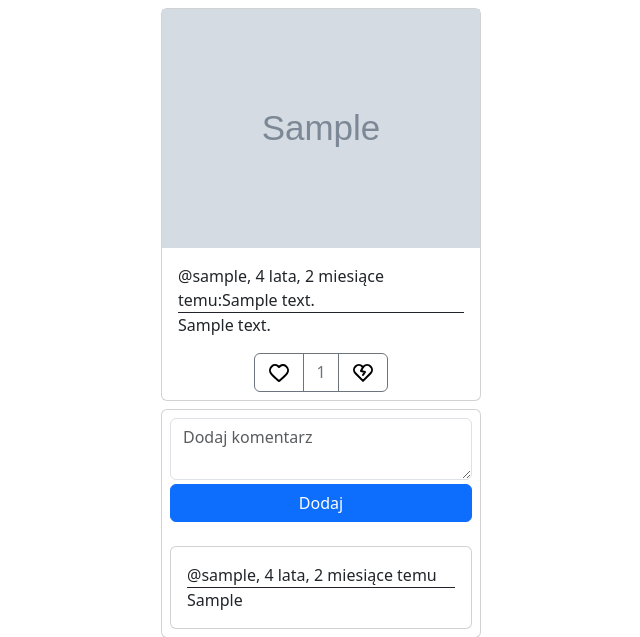
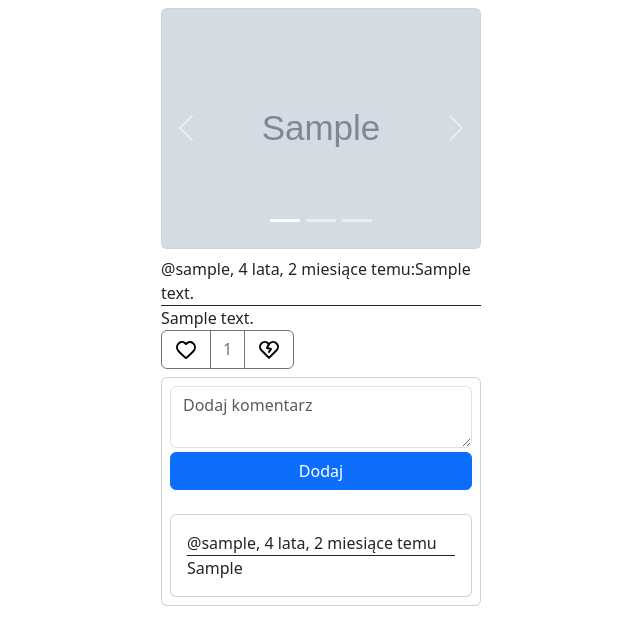
Before and after one commit to Ja-ku-ba/aniBuddy, a Django app: page /post/1 in a window 1280 px wide. Shown: the part 48-685 px from the top of the page, without its empty margins (319-959 px from the left). Run offline with Django 5.2, Linux system fonts and the light colour scheme; tables that the repository leaves empty hold one stand-in row (values such as "Sample post"); grey boxes marked "Sample" are stand-in pictures.

Commit message:
images does not overlap each other in carousele when the page is loaded

```diff
--- /dev/null
+++ b/pages/templates/components/postImageShow.html
@@ -0,0 +1,36 @@
+{% if "/post/" in request.path %}
+
+<div id="carouselExampleIndicators" class="carousel slide" data-bs-ride="carousel">
+  <div class="carousel-indicators">
+    <button type="button" data-bs-target="#carouselExampleIndicators" data-bs-slide-to="0" class="active" aria-current="true" aria-label="Slide 1"></button>
+    <button type="button" data-bs-target="#carouselExampleIndicators" data-bs-slide-to="1" aria-label="Slide 2"></button>
+    <button type="button" data-bs-target="#carouselExampleIndicators" data-bs-slide-to="2" aria-label="Slide 3"></button>
+  </div>
+  <div class="carousel-inner">
+      {% for image in images %}
+          <div class="carousel-item {% if forloop.first %}active{% endif %}">
+            <img src="{{ MEDIA_URL }}/media/{{ image.image }}" class="d-block w-100" alt="{{ image.pk }}">
+          </div>
+      {% endfor %}
+  </div>
+
+</div>
+  <button class="carousel-control-prev" type="button" data-bs-target="#carouselExampleIndicators" data-bs-slide="prev">
+    <span class="carousel-control-prev-icon" aria-hidden="true"></span>
+    <span class="visually-hidden">Previous</span>
+  </button>
+  <button class="carousel-control-next" type="button" data-bs-target="#carouselExampleIndicators" data-bs-slide="next">
+    <span class="carousel-control-next-icon" aria-hidden="true"></span>
+    <span class="visually-hidden">Next</span>
+  </button>
+</div>
+{% else %}
+{% if post.image_first %}
+    <img
+            src="{{ MEDIA_URL }}/media/{{ post.image_first }}"
+            id="local-image"
+            class="fit-image"
+            alt="@{{ post.username }}{{ post.added }}"
+    />
+{% endif %}
+{% endif %}
--- a/pages/templates/components/postShow.html
+++ b/pages/templates/components/postShow.html
@@ -1,19 +1,11 @@
 {% load humanize %}
-
 <div class="card post-image my-2">
-    {% if post.image_first %}
-        <img
-                src="{{ MEDIA_URL }}/media/{{ post.image_first }}"
-                id="local-image"
-                class="fit-image"
-                alt="@{{ post.username }}{{ post.added }}"
-        />
-    {% endif %}
+    {% include "components/postImageShow.html" %}
     <div class="card-body">
         <a
-                href="{% url 'user' post.owner_id %}"
-                class="link-dark link-underline link-underline-opacity-0"
-                alt="{{ post.owner_username }}"
+            href="{% url 'user' post.owner_id %}"
+            class="link-dark link-underline link-underline-opacity-0"
+            alt="{{ post.owner_username }}"
         >
             @{{ post.username }},
         </a>
```
